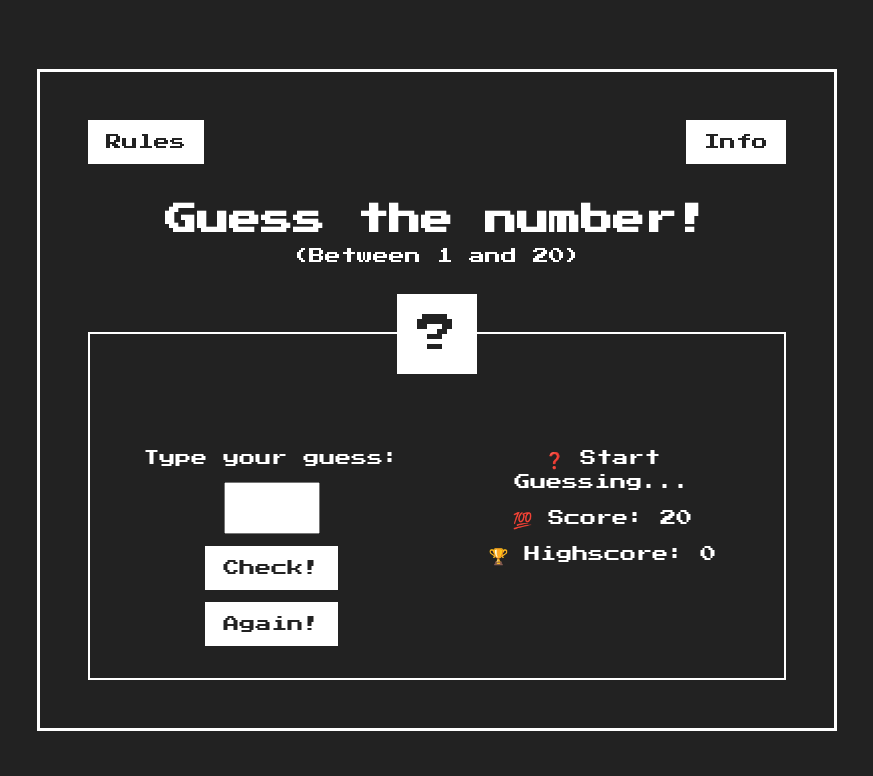
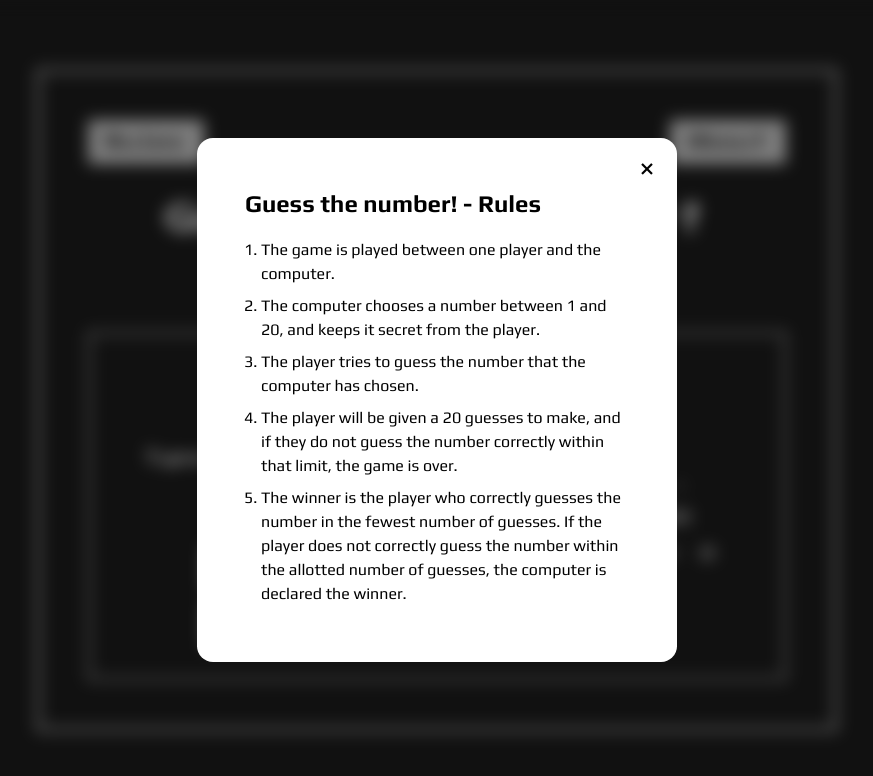
Before and after one commit to bramizdev/pp-guess-the-number, a plain HTML site: page index.html in a window 1280 px wide. Both pictures are taken after a click on the button "Rules". Shown: the whole page, without its empty margins (203-1076 px from the left). Drawn offline with Linux system fonts and the light colour scheme.

Commit message:
💬 Add modals

```diff
--- a/index.html
+++ b/index.html
@@ -36,7 +36,7 @@
         </div>
         <div class="header__btns">
           <button class="btn" id="rules-btn">Rules</button>
-          <button class="btn" id="info-btn">Info</button>
+          <button class="btn" id="about-btn">About</button>
         </div>
       </header>
       <main class="game">
@@ -68,6 +68,57 @@
             </p>
           </div>
         </div>
+        <dialog class="modal" data-modal="rules">
+          <button
+            class="close-btn"
+            id="close-modal-btn"
+            aria-label="Close dialog."
+          >
+            &times
+          </button>
+          <h2>Guess the number! - Rules</h2>
+          <ol>
+            <li>The game is played between one player and the computer.</li>
+            <li>
+              The computer chooses a number between 1 and 20, and keeps it
+              secret from the player.
+            </li>
+            <li>
+              The player tries to guess the number that the computer has chosen.
+            </li>
+            <li>
+              The player will be given a 20 guesses to make, and if they do not
+              guess the number correctly within that limit, the game is over.
+            </li>
+            <li>
+              The winner is the player who correctly guesses the number in the
+              fewest number of guesses. If the player does not correctly guess
+              the number within the allotted number of guesses, the computer is
+              declared the winner.
+            </li>
+          </ol>
+        </dialog>
+
+        <dialog class="modal" data-modal="about">
+          <button
+            class="close-btn"
+            id="close-modal-btn"
+            aria-label="Close dialog."
+          >
+            &times
+          </button>
+          <h2>Guess the number! - About</h2>
+          <p>
+            This is a really small project created to practice Javascript and
+            DOM manipulation.
+          </p>
+          <p>
+            The project is part of the Jonas Schmedtmann's The Complete
+            JavaScript Course 2023: From Zero to Expert! course, I added a few
+            additional feautures such as responsive view, accessibility and
+            additional UI change when you lose the game.
+          </p>
+        </dialog>
       </main>
     </div>
     <script src="./script.js"></script>
--- a/script.js
+++ b/script.js
@@ -1,11 +1,13 @@
 'use strict';
 
 const $ = (selector) => document.querySelector(selector);
+const $$ = (selector) => document.querySelectorAll(selector);
 
 const $rulesBtn = $('#rules-btn');
-const $infoBtn = $('#info-btn');
+const $aboutBtn = $('#about-btn');
 const $checkBtn = $('#check-btn');
 const $againBtn = $('#again-btn');
+const $closeModal = $$('#close-modal-btn');
 const $message = $('#message');
 const $score = $('#score');
 const $highscore = $('#highscore');
@@ -88,3 +90,15 @@ $againBtn.addEventListener('click', (e) => {
   e.preventDefault();
   init();
 });
+
+$rulesBtn.addEventListener('click', () => {
+  $('[data-modal="rules"]').showModal();
+});
+
+$aboutBtn.addEventListener('click', () => {
+  $('[data-modal="about"]').showModal();
+});
+
+$closeModal.forEach((closeBtn) => {
+  closeBtn.addEventListener('click', (e) => e.target.offsetParent.close());
+});
--- a/style/style.css
+++ b/style/style.css
@@ -219,3 +219,59 @@ body {
     width: 50%;
   }
 }
+
+.modal {
+  font-family: var(--ff-secondary);
+  width: 100%;
+  padding: 3rem;
+  border: none;
+  border-radius: 1rem;
+  margin: auto;
+}
+
+.modal ol {
+  padding-left: 1rem;
+}
+
+.modal p,
+.modal li {
+  margin-bottom: 0.5rem;
+}
+
+@media (min-width: 30rem) {
+  .modal {
+    max-width: 30rem;
+  }
+}
+
+.modal::backdrop {
+  background: rgb(0 0 0 / 0.5);
+  backdrop-filter: blur(0.5rem);
+}
+
+.close-btn {
+  font-size: 2rem;
+  height: 2.5rem;
+  width: 2.5rem;
+  border-radius: 50%;
+  display: flex;
+  justify-content: center;
+  align-items: center;
+  position: absolute;
+  top: 10px;
+  right: 10px;
+  transition: background-color 0.2s ease;
+}
+
+.close-btn:is(:hover, :focus-visible) {
+  background-color: rgb(0 0 0 / 0.1);
+}
+
+.close-btn:focus-visible {
+  outline: 2px solid var(--clr-bg);
+  outline-offset: 3px;
+}
+
+.modal h2 {
+  margin-bottom: 1rem;
+}
```
